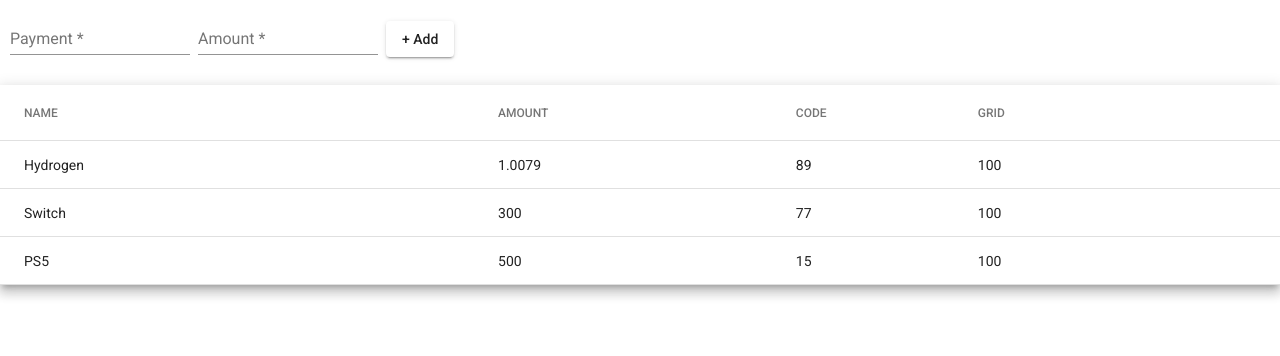
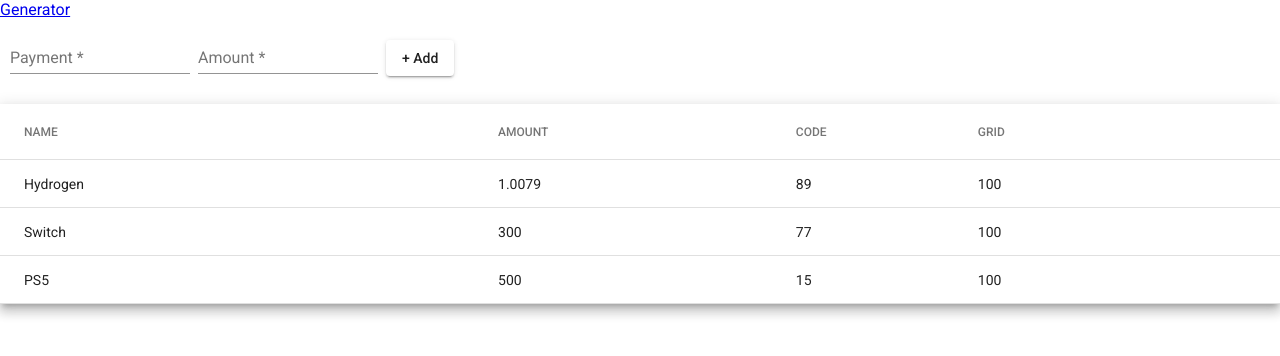
Before and after one commit to Xylios13/altar.io-challenge, an Angular app: page /payments in a window 1280 px wide. Shown: the top 356 px of the page. Built offline with nearby package versions, Linux system fonts and the light colour scheme.

Commit message:
Add router-links for payments and generator pages

```diff
--- a/src/app/generator/generator.component.html
+++ b/src/app/generator/generator.component.html
@@ -1,3 +1,4 @@
+<a routerLink="/payments">Payments</a>
 <div class="container">
   <!-- Weighted character -->
   <mat-form-field class="weighted-character" appearance="fill">
--- a/src/app/payments/payments.component.html
+++ b/src/app/payments/payments.component.html
@@ -1,7 +1,7 @@
+<a routerLink="/generator">Generator</a>
 <!-- Code information -->
 
 <!-- Add payment -->
-
 <form class="add-payment-form"
       [formGroup]="addPaymentFormGroup"
       (ngSubmit)="onFormSubmit()">
@@ -24,7 +24,6 @@
     + Add
   </button>
 </form>
-
 <!-- Payments -->
 <table mat-table [dataSource]="payments" class="mat-elevation-z8">
 
```
